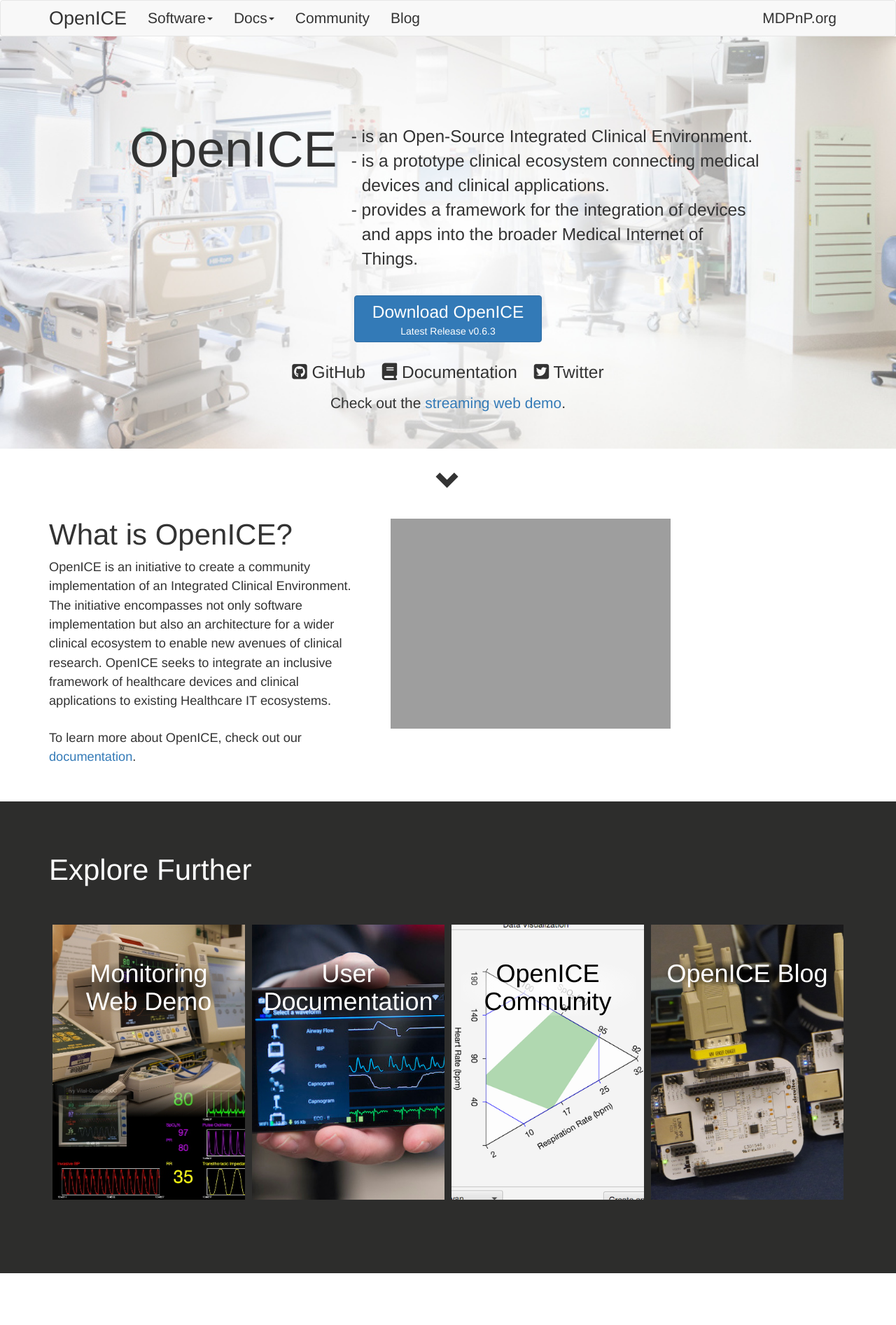
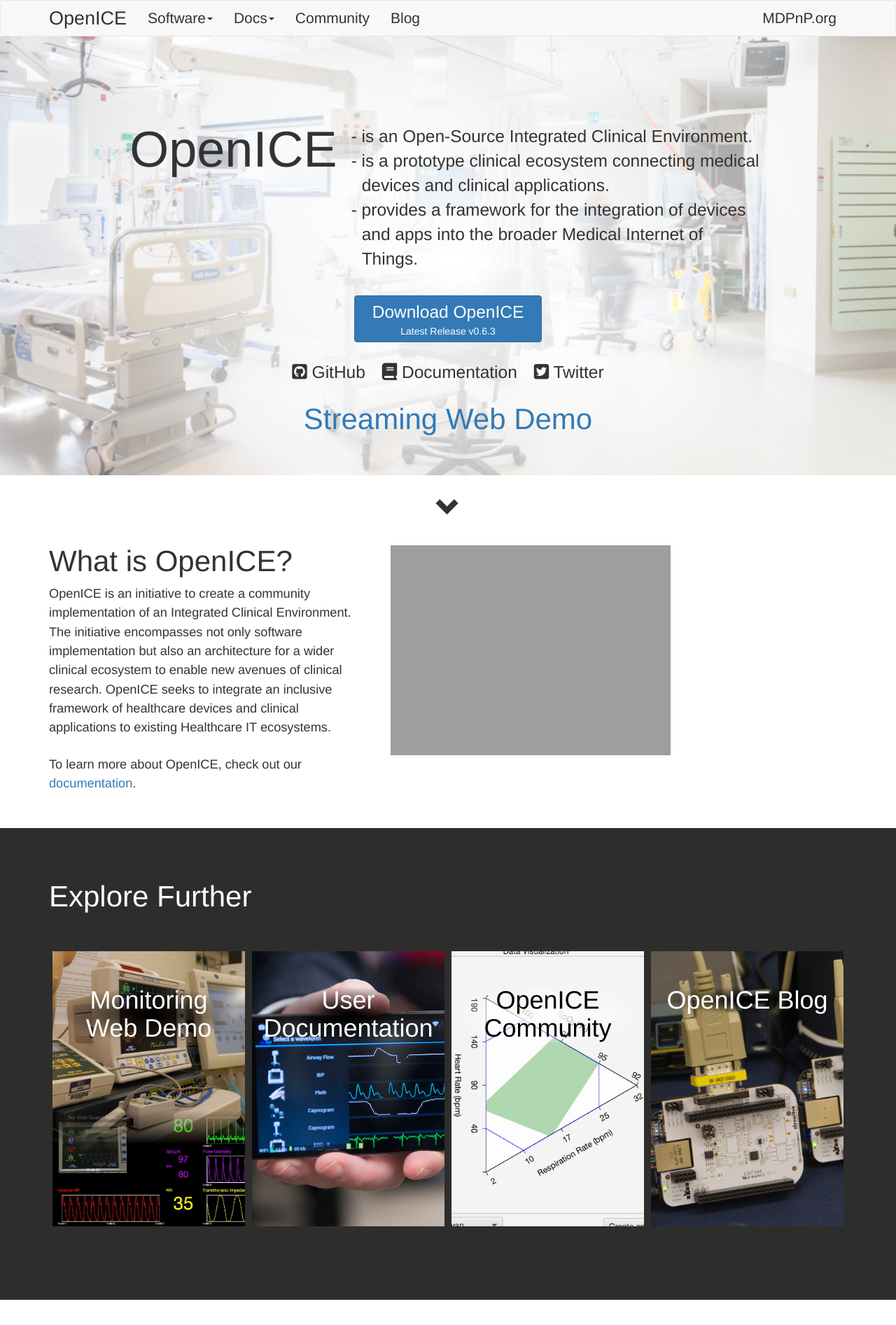
Before and after one commit to jeffplourde/openice, a Jekyll site: the page built from index.html, in a window 1280 px wide. Shown: the top 1893 px of the page at 70% size. Built offline with Jekyll 4.4.1, drawn with Linux system fonts in a browser that asks for light colours; nearby versions of some CDN libraries; library files that are not in the unit come from our copies.

Commit message:
font size change wasn't big enough. JMG insists that the "streaming demo button" is very hard to find and not noticeable. I have bumped the size up significantly and removed words.

```diff
--- a/css/custom-style.css
+++ b/css/custom-style.css
@@ -241,8 +241,10 @@ body {
   color: #3071a9;
 }
 .splash-screen__link-demo {
-  margin-top: 12px;
-  font-size: 1.5em;
+  margin-top: 20px;
+}
+.splash-screen__link-demo>a {
+  font-size: 3em;
 }
 @media (max-width: 768px) {
   .splash-screen {
--- a/index.html
+++ b/index.html
@@ -37,7 +37,7 @@ twitter-card-image: /assets/openice-home.png
       <br class="visible-xs" />
       <a href="https://twitter.com/RandallJonesSim" target="_blank"><span class="fa fa-twitter-square"></span> Twitter</a>
     </div>
-    <div class="splash-screen__link-demo">Check out the <a href="{{ site.url }}/demo.html">streaming web demo</a>.</div>
+    <div class="splash-screen__link-demo"><a href="{{ site.url }}/demo.html">Streaming Web Demo</a></div>
   </div>
 
 </div>
```
